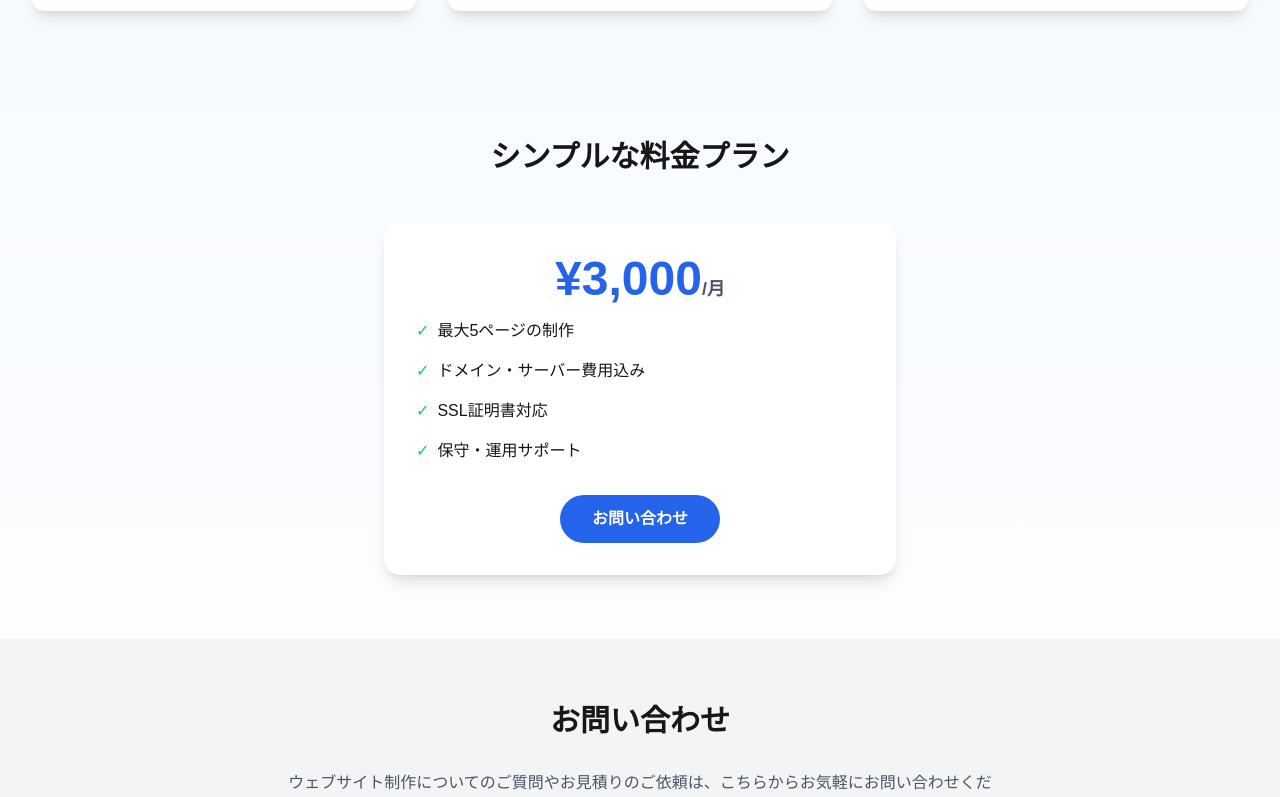
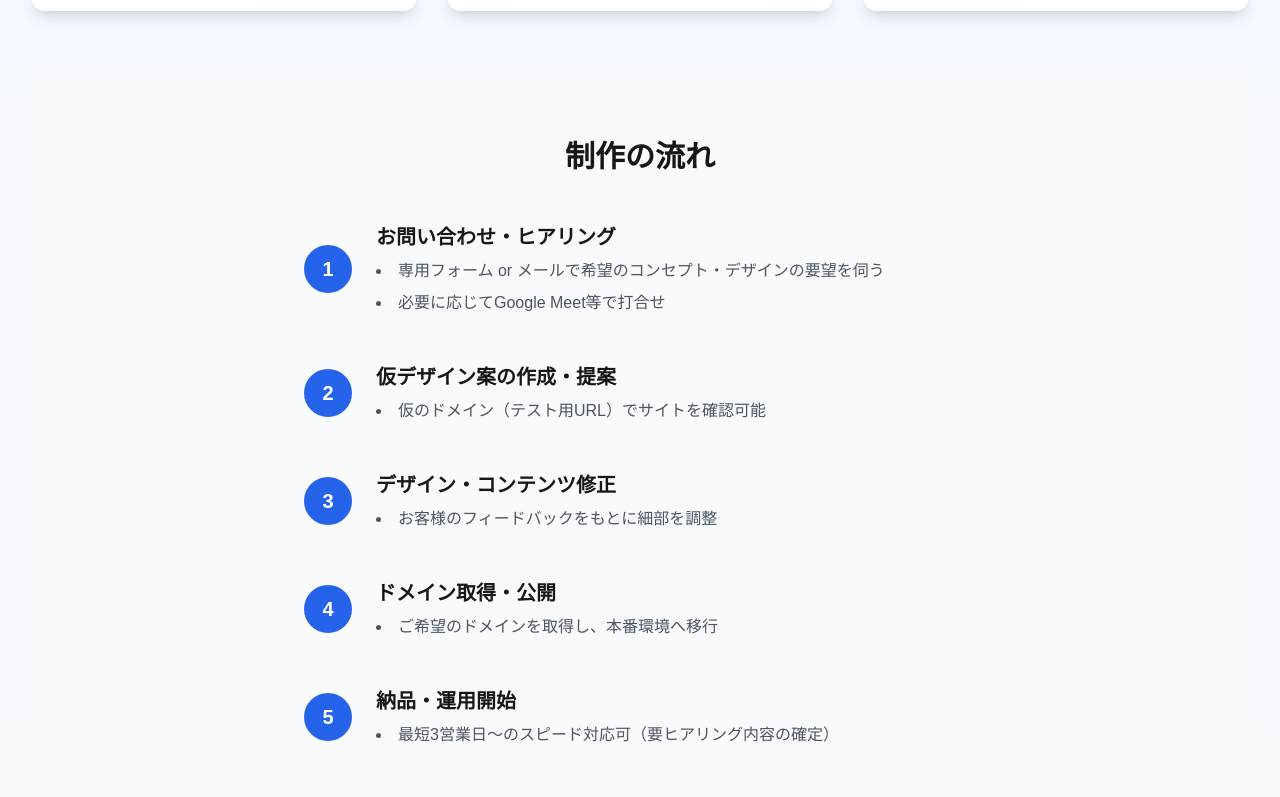
Before and after one commit to ryosuke-horie/edge-works, a Next.js app: page / in a window 1280 px wide. Shown: the part 1037-1834 px from the top of the page. Built offline with nearby package versions, Linux system fonts and the light colour scheme.

Commit message:
feat: 制作の流れセクションを追加

```diff
--- a/src/app/page.tsx
+++ b/src/app/page.tsx
@@ -4,61 +4,68 @@ export default function Home() {
   return (
     <div
       className="min-h-screen bg-gradient-to-b from-blue-50 to-white dark:from-gray-900 dark:to-gray-800"
-      data-oid=":cs96oj"
+      data-oid="u98fqn0"
     >
       {/* ヘッダー */}
       <header
         className="fixed top-0 left-0 right-0 z-50 bg-white/80 dark:bg-gray-900/80 backdrop-blur-md shadow-sm"
-        data-oid="0miqoss"
+        data-oid=":vfidxg"
       >
         <div
           className="max-w-7xl mx-auto px-4 sm:px-6 lg:px-8"
-          data-oid="03pwyv3"
+          data-oid="60-quw6"
         >
           <div
             className="flex justify-between items-center h-16"
-            data-oid="bp5uv1v"
+            data-oid="bdv0prg"
           >
             {/* ロゴ */}
-            <div className="flex items-center" data-oid="122iarb">
+            <div className="flex items-center" data-oid="r76wy6h">
               <span
                 className="text-xl font-bold text-blue-600 dark:text-blue-400"
-                data-oid="tlv8g-o"
+                data-oid="0.lzr7s"
               >
                 Edge Works
               </span>
             </div>
 
             {/* ナビゲーション */}
-            <nav className="hidden md:flex space-x-8" data-oid="0z3c5nz">
+            <nav className="hidden md:flex space-x-8" data-oid="-cwx77p">
               <a
                 href="#features"
                 className="text-gray-700 dark:text-gray-300 hover:text-blue-600 dark:hover:text-blue-400"
-                data-oid="ep9tej5"
+                data-oid="f7cji43"
               >
                 特徴
               </a>
               <a
+                href="#flow"
+                className="text-gray-700 dark:text-gray-300 hover:text-blue-600 dark:hover:text-blue-400"
+                data-oid="eq6tfhk"
+              >
+                制作の流れ
+              </a>
+              <a
                 href="#pricing"
                 className="text-gray-700 dark:text-gray-300 hover:text-blue-600 dark:hover:text-blue-400"
-                data-oid=":i_y_hy"
+                data-oid="k47ck36"
               >
                 料金
               </a>
               <a
                 href="#contact"
                 className="text-gray-700 dark:text-gray-300 hover:text-blue-600 dark:hover:text-blue-400"
-                data-oid="k8f341h"
+                data-oid="464enk6"
               >
                 お問い合わせ
               </a>
             </nav>
 
             {/* モバイルメニューボタン */}
-            <div className="md:hidden" data-oid="_pw8j:u">
+            <div className="md:hidden" data-oid="g84yelq">
               <button
                 className="text-gray-700 dark:text-gray-300 hover:text-blue-600 dark:hover:text-blue-400"
-                data-oid="c_qwqzz"
+                data-oid=".6k.y6u"
               >
                 <svg
                   xmlns="http://www.w3.org/2000/svg"
@@ -66,14 +73,14 @@ export default function Home() {
                   fill="none"
                   viewBox="0 0 24 24"
                   stroke="currentColor"
-                  data-oid="zjrc_b0"
+                  data-oid=":kzqz2h"
                 >
                   <path
                     strokeLinecap="round"
                     strokeLinejoin="round"
                     strokeWidth={2}
                     d="M4 6h16M4 12h16M4 18h16"
-                    data-oid=":xvuicb"
+                    data-oid="eomu-oj"
                   />
                 </svg>
               </button>
@@ -83,9 +90,9 @@ export default function Home() {
       </header>
 
       {/* フルページのヒーローセクション */}
-      <div className="relative h-screen" data-oid="_lonpo.">
+      <div className="relative h-screen" data-oid="kk9f6w9">
         {/* 背景画像コンテナ */}
-        <div className="absolute inset-0 overflow-hidden" data-oid=".ump7lg">
+        <div className="absolute inset-0 overflow-hidden" data-oid="gu5_o.z">
           {/* 背景画像 */}
           <Image
             src="/background.webp"
@@ -94,49 +101,49 @@ export default function Home() {
             className="absolute inset-0 w-full h-full object-cover"
             style={{ filter: "brightness(0.65)" }}
             priority
-            data-oid="k117iqj"
+            data-oid="c6j:r_:"
           />
 
           {/* グラデーションオーバーレイ */}
           <div
             className="absolute inset-0 bg-gradient-to-b from-blue-900/50 to-black/60 mix-blend-multiply"
-            data-oid="_tw:fyg"
+            data-oid="rk-kj6u"
           ></div>
         </div>
 
         {/* キャッチコピー */}
         <div
           className="relative z-10 flex flex-col items-center justify-center h-full text-center px-4"
-          data-oid=":8vkkso"
+          data-oid="22r2peb"
         >
-          <div className="mb-8" data-oid="gwb.h.j">
+          <div className="mb-8" data-oid="jj:asml">
             <div
               className="flex items-center justify-center mb-2"
-              data-oid="lust2u5"
+              data-oid="mb2hiip"
             >
               <p
                 className="text-xl sm:text-2xl lg:text-3xl text-white/90 font-medium mr-3"
-                data-oid="m5-8w:0"
+                data-oid="de5a6hh"
               >
                 月額
               </p>
-              <div className="flex items-center" data-oid="4o3shmn">
+              <div className="flex items-center" data-oid="_n73rf:">
                 <p
                   className="text-4xl sm:text-6xl lg:text-8xl font-extrabold text-blue-300 tracking-tight leading-none"
-                  data-oid="ys3td5u"
+                  data-oid="cc33gz."
                 >
                   3,000
                 </p>
                 <span
                   className="text-2xl sm:text-3xl lg:text-4xl text-blue-300 font-bold ml-1"
-                  data-oid="-ng5pqm"
+                  data-oid="hkabr81"
                 >
                   円
                 </span>
               </div>
               <p
                 className="text-xl sm:text-2xl lg:text-3xl text-white/90 font-medium ml-3"
-                data-oid="nt4b160"
+                data-oid="wvq06mm"
               >
                 で
               </p>
@@ -144,14 +151,14 @@ export default function Home() {
 
             <h1
               className="text-3xl sm:text-4xl lg:text-6xl font-extrabold text-white tracking-tight leading-tight"
-              data-oid="0muc3nd"
+              data-oid="4khfcw7"
             >
-              <span className="inline-block" data-oid="wgsen0l">
+              <span className="inline-block" data-oid=":hjl:w5">
                 ホームページを
               </span>
               <span
                 className="text-blue-300 text-4xl sm:text-5xl lg:text-7xl ml-2 sm:ml-4"
-                data-oid="taj2als"
+                data-oid="-s9wd_h"
               >
                 制作
               </span>
@@ -160,10 +167,10 @@ export default function Home() {
 
           <p
             className="text-lg sm:text-xl lg:text-2xl text-white/80 font-medium mb-8 max-w-2xl"
-            data-oid="2n13m4p"
+            data-oid="13:qlh9"
           >
             テンプレートではない、
-            <span className="text-blue-300 font-semibold" data-oid="ga3-guj">
+            <span className="text-blue-300 font-semibold" data-oid="wwh6r9b">
               あなただけ
             </span>
             のオリジナルデザイン
@@ -172,11 +179,11 @@ export default function Home() {
           {/* 最短3日で納品可能のバッジ - シンプルで目立つデザイン */}
           <div
             className="mb-8 transform hover:scale-105 transition-transform"
-            data-oid="q1shls0"
+            data-oid="af_.hdn"
           >
             <div
               className="bg-white/10 backdrop-blur-sm px-6 py-3 border-l-4 border-blue-300 text-white text-lg font-bold"
-              data-oid="3qcbxyn"
+              data-oid="8yv5hls"
             >
               ⚡ 最短3日で納品可能
             </div>
@@ -185,7 +192,7 @@ export default function Home() {
           <a
             href="#contact"
             className="inline-block bg-white text-blue-800 px-8 py-4 rounded-full text-lg font-bold hover:bg-blue-50 transition-colors shadow-lg border-2 border-white"
-            data-oid="bbjwffk"
+            data-oid="90f4u:n"
           >
             お問い合わせはこちら
           </a>
@@ -195,100 +202,270 @@ export default function Home() {
       {/* その他のコンテンツは、全画面ヒーローとは別にコンテナで管理 */}
       <main
         className="max-w-7xl mx-auto px-4 sm:px-6 lg:px-8"
-        data-oid="fu:o1lb"
+        data-oid="4lng8c9"
       >
         {/* Features Section */}
         <div
           id="features"
           className="py-16 grid grid-cols-1 md:grid-cols-3 gap-8"
-          data-oid="ptnrikt"
+          data-oid="s27a.lh"
         >
           <div
             className="text-center p-6 rounded-xl bg-white dark:bg-gray-800 shadow-lg"
-            data-oid="67qlcww"
+            data-oid="amuw2pu"
           >
-            <div className="text-3xl mb-4" data-oid="zg-f583">
+            <div className="text-3xl mb-4" data-oid="kq83ghd">
               💰
             </div>
-            <h3 className="text-xl font-semibold mb-2" data-oid="ehual8r">
+            <h3 className="text-xl font-semibold mb-2" data-oid="4905-bf">
               初期費用0円
             </h3>
-            <p className="text-gray-600 dark:text-gray-300" data-oid="68enl_6">
+            <p className="text-gray-600 dark:text-gray-300" data-oid="gzshnb9">
               ドメイン取得からホスティングまで月額に含まれています
             </p>
           </div>
           <div
             className="text-center p-6 rounded-xl bg-white dark:bg-gray-800 shadow-lg"
-            data-oid="hpydy7w"
+            data-oid="c5-zvmg"
           >
-            <div className="text-3xl mb-4" data-oid="b6gm1e:">
+            <div className="text-3xl mb-4" data-oid="xj435gq">
               🎨
             </div>
-            <h3 className="text-xl font-semibold mb-2" data-oid="y3y0m1z">
+            <h3 className="text-xl font-semibold mb-2" data-oid="3_txvko">
               オリジナルデザイン
             </h3>
-            <p className="text-gray-600 dark:text-gray-300" data-oid="mulf.9:">
+            <p className="text-gray-600 dark:text-gray-300" data-oid="669sahv">
               テンプレートではない、あなただけのデザイン
             </p>
           </div>
           <div
             className="text-center p-6 rounded-xl bg-white dark:bg-gray-800 shadow-lg"
-            data-oid="p.4k:tc"
+            data-oid="veg9cy6"
           >
-            <div className="text-3xl mb-4" data-oid="qw4pl27">
+            <div className="text-3xl mb-4" data-oid="ax7.o9y">
               📱
             </div>
-            <h3 className="text-xl font-semibold mb-2" data-oid="cwip2z4">
+            <h3 className="text-xl font-semibold mb-2" data-oid="fa2ois2">
               モバイルファースト
             </h3>
-            <p className="text-gray-600 dark:text-gray-300" data-oid="l6amq0z">
+            <p className="text-gray-600 dark:text-gray-300" data-oid="lnw0kgj">
               スマートフォンでの表示を最適化
             </p>
           </div>
         </div>
 
+        {/* Production Flow Section */}
+        <div
+          id="flow"
+          className="py-16 bg-gray-50 dark:bg-gray-900 rounded-xl"
+          data-oid="-_9gwrq"
+        >
+          <div
+            className="max-w-4xl mx-auto px-4 sm:px-6 lg:px-8"
+            data-oid="avs.j3g"
+          >
+            <h2
+              className="text-3xl font-bold mb-12 text-center"
+              data-oid="0kj7ucj"
+            >
+              制作の流れ
+            </h2>
+
+            <div className="space-y-12 max-w-2xl mx-auto" data-oid="nw4wlst">
+              {/* Step 1 */}
+              <div
+                className="flex flex-col md:flex-row items-start md:items-center gap-6"
+                data-oid="-dkmp2x"
+              >
+                <div
+                  className="flex-shrink-0 bg-blue-600 text-white rounded-full w-12 h-12 flex items-center justify-center text-xl font-bold mx-auto md:mx-0"
+                  data-oid="m_hv6xc"
+                >
+                  1
+                </div>
+                <div
+                  className="flex-grow text-center md:text-left"
+                  data-oid="9sl2yej"
+                >
+                  <h3 className="text-xl font-semibold mb-2" data-oid="e038t4d">
+                    お問い合わせ・ヒアリング
+                  </h3>
+                  <ul
+                    className="list-disc list-inside text-gray-600 dark:text-gray-300 space-y-2"
+                    data-oid="-mwaiec"
+                  >
+                    <li data-oid="ght4njt">
+                      専用フォーム or
+                      メールで希望のコンセプト・デザインの要望を伺う
+                    </li>
+                    <li data-oid="mmihx2x">
+                      必要に応じてGoogle Meet等で打合せ
+                    </li>
+                  </ul>
+                </div>
+              </div>
+
+              {/* Step 2 */}
+              <div
+                className="flex flex-col md:flex-row items-start md:items-center gap-6"
+                data-oid="v_h4mj7"
+              >
+                <div
+                  className="flex-shrink-0 bg-blue-600 text-white rounded-full w-12 h-12 flex items-center justify-center text-xl font-bold mx-auto md:mx-0"
+                  data-oid="v158ko4"
+                >
+                  2
+                </div>
+                <div
+                  className="flex-grow text-center md:text-left"
+                  data-oid="2z.dsb7"
+                >
+                  <h3 className="text-xl font-semibold mb-2" data-oid="f5eff.l">
+                    仮デザイン案の作成・提案
+                  </h3>
+                  <ul
+                    className="list-disc list-inside text-gray-600 dark:text-gray-300 space-y-2"
+                    data-oid="9p1.8ql"
+                  >
+                    <li data-oid="vq71aka">
+                      仮のドメイン（テスト用URL）でサイトを確認可能
+                    </li>
+                  </ul>
+                </div>
+              </div>
+
+              {/* Step 3 */}
+              <div
+                className="flex flex-col md:flex-row items-start md:items-center gap-6"
+                data-oid="1yavwrj"
+              >
+                <div
+                  className="flex-shrink-0 bg-blue-600 text-white rounded-full w-12 h-12 flex items-center justify-center text-xl font-bold mx-auto md:mx-0"
+                  data-oid="ja:ic5q"
+                >
+                  3
+                </div>
+                <div
+                  className="flex-grow text-center md:text-left"
+                  data-oid="qb:d_c6"
+                >
+                  <h3 className="text-xl font-semibold mb-2" data-oid="jh5yg8a">
+                    デザイン・コンテンツ修正
+                  </h3>
+                  <ul
+                    className="list-disc list-inside text-gray-600 dark:text-gray-300 space-y-2"
+                    data-oid="-zgnou1"
+                  >
+                    <li data-oid="y4i6bog">
+                      お客様のフィードバックをもとに細部を調整
+                    </li>
+                  </ul>
+                </div>
+              </div>
+
+              {/* Step 4 */}
+              <div
+                className="flex flex-col md:flex-row items-start md:items-center gap-6"
+                data-oid="..53_gv"
+              >
+                <div
+                  className="flex-shrink-0 bg-blue-600 text-white rounded-full w-12 h-12 flex items-center justify-center text-xl font-bold mx-auto md:mx-0"
+                  data-oid="w::-yer"
+                >
+                  4
+                </div>
+                <div
+                  className="flex-grow text-center md:text-left"
+                  data-oid="7ubx6o5"
+                >
+                  <h3 className="text-xl font-semibold mb-2" data-oid="_j1yg4v">
+                    ドメイン取得・公開
+                  </h3>
+                  <ul
+                    className="list-disc list-inside text-gray-600 dark:text-gray-300 space-y-2"
+                    data-oid="mnu.nzq"
+                  >
+                    <li data-oid="cue:j7c">
+                      ご希望のドメインを取得し、本番環境へ移行
+                    </li>
+                  </ul>
+                </div>
+              </div>
+
+              {/* Step 5 */}
+              <div
+                className="flex flex-col md:flex-row items-start md:items-center gap-6"
+                data-oid="bgpnwiv"
+              >
+                <div
+                  className="flex-shrink-0 bg-blue-600 text-white rounded-full w-12 h-12 flex items-center justify-center text-xl font-bold mx-auto md:mx-0"
+                  data-oid="ercnm0g"
+                >
+                  5
+                </div>
+                <div
+                  className="flex-grow text-center md:text-left"
+                  data-oid=":b.d6m_"
+                >
+                  <h3 className="text-xl font-semibold mb-2" data-oid="lalugpj">
+                    納品・運用開始
+                  </h3>
+                  <ul
+                    className="list-disc list-inside text-gray-600 dark:text-gray-300 space-y-2"
+                    data-oid="a_mct6c"
+                  >
+                    <li data-oid="ozd38_h">
+                      最短3営業日〜のスピード対応可（要ヒアリング内容の確定）
+                    </li>
+                  </ul>
+                </div>
+              </div>
+            </div>
+          </div>
+        </div>
+
         {/* Price Section */}
-        <div id="pricing" className="py-16 text-center" data-oid="vs07nil">
-          <h2 className="text-3xl font-bold mb-12" data-oid="p.i62jc">
+        <div id="pricing" className="py-16 text-center" data-oid="m9x0kx9">
+          <h2 className="text-3xl font-bold mb-12" data-oid="t92bk_w">
             シンプルな料金プラン
           </h2>
           <div
             className="max-w-lg mx-auto bg-white dark:bg-gray-800 rounded-2xl shadow-lg p-8"
-            data-oid="51csg38"
+            data-oid="f9x4_wr"
           >
             <div
               className="text-5xl font-bold text-blue-600 dark:text-blue-400 mb-4"
-              data-oid=":4uhf6:"
+              data-oid="vwx7gma"
             >
               ¥3,000
               <span
                 className="text-lg text-gray-600 dark:text-gray-300"
-                data-oid="67xctv6"
+                data-oid="0i.4qpb"
               >
                 /月
               </span>
             </div>
-            <ul className="text-left space-y-4 mb-8" data-oid="syigh-i">
-              <li className="flex items-center" data-oid="w8pwp8j">
-                <span className="text-green-500 mr-2" data-oid="eowu5.r">
+            <ul className="text-left space-y-4 mb-8" data-oid="0lj5cf7">
+              <li className="flex items-center" data-oid="szyxx.0">
+                <span className="text-green-500 mr-2" data-oid="w92lq:_">
                   ✓
                 </span>
                 最大5ページの制作
               </li>
-              <li className="flex items-center" data-oid="7udswr1">
-                <span className="text-green-500 mr-2" data-oid="kq0d3_y">
+              <li className="flex items-center" data-oid="55hk0ln">
+                <span className="text-green-500 mr-2" data-oid="wam135v">
                   ✓
                 </span>
                 ドメイン・サーバー費用込み
               </li>
-              <li className="flex items-center" data-oid="6.o5vd6">
-                <span className="text-green-500 mr-2" data-oid="7yt:a-3">
+              <li className="flex items-center" data-oid="zzgkhib">
+                <span className="text-green-500 mr-2" data-oid="qr_w1ad">
                   ✓
                 </span>
                 SSL証明書対応
               </li>
-              <li className="flex items-center" data-oid="ql9w:0p">
-                <span className="text-green-500 mr-2" data-oid="hjndxke">
+              <li className="flex items-center" data-oid="l8gy:md">
+                <span className="text-green-500 mr-2" data-oid="t7_8jib">
                   ✓
                 </span>
                 保守・運用サポート
@@ -297,7 +474,7 @@ export default function Home() {
             <a
               href="#contact"
               className="inline-block bg-blue-600 text-white px-8 py-3 rounded-full font-semibold hover:bg-blue-700 transition-colors"
-              data-oid="9aivkqc"
+              data-oid="h71hgva"
             >
               お問い合わせ
             </a>
@@ -309,40 +486,40 @@ export default function Home() {
       <div
         id="contact"
         className="py-16 bg-gray-100 dark:bg-gray-800"
-        data-oid=":yl0g.x"
+        data-oid="b2qfi73"
       >
         <div
           className="max-w-3xl mx-auto px-4 sm:px-6 lg:px-8 text-center"
-          data-oid="7_f6bto"
+          data-oid="6ghfpdv"
         >
-          <h2 className="text-3xl font-bold mb-8" data-oid=":_yxun1">
+          <h2 className="text-3xl font-bold mb-8" data-oid="egy2k6s">
             お問い合わせ
           </h2>
           <p
             className="text-gray-600 dark:text-gray-300 mb-8"
-            data-oid="qxvasbe"
+            data-oid="vnbqqsg"
           >
             ウェブサイト制作についてのご質問やお見積りのご依頼は、こちらからお気軽にお問い合わせください。
           </p>
           <a
             href="mailto:info@edge-works.jp"
             className="inline-block bg-blue-600 text-white px-8 py-3 rounded-full font-semibold hover:bg-blue-700 transition-colors"
-            data-oid="2d6n1zd"
+            data-oid="0iu45f0"
           >
             メールでのお問い合わせ
           </a>
         </div>
       </div>
 
-      <footer className="bg-gray-50 dark:bg-gray-900 py-12" data-oid="u-u.6v2">
+      <footer className="bg-gray-50 dark:bg-gray-900 py-12" data-oid="07pd4e1">
         <div
           className="max-w-7xl mx-auto px-4 sm:px-6 lg:px-8 text-center"
-          data-oid="it:xsqj"
+          data-oid="a44rwya"
         >
-          <div className="text-2xl font-bold mb-4" data-oid="76f.tus">
+          <div className="text-2xl font-bold mb-4" data-oid="ttgia6s">
             Edge works
           </div>
-          <p className="text-gray-600 dark:text-gray-400" data-oid="-mra5k:">
+          <p className="text-gray-600 dark:text-gray-400" data-oid="4srv3dp">
             個人事業主のためのウェブサイト制作サービス
           </p>
         </div>
```
